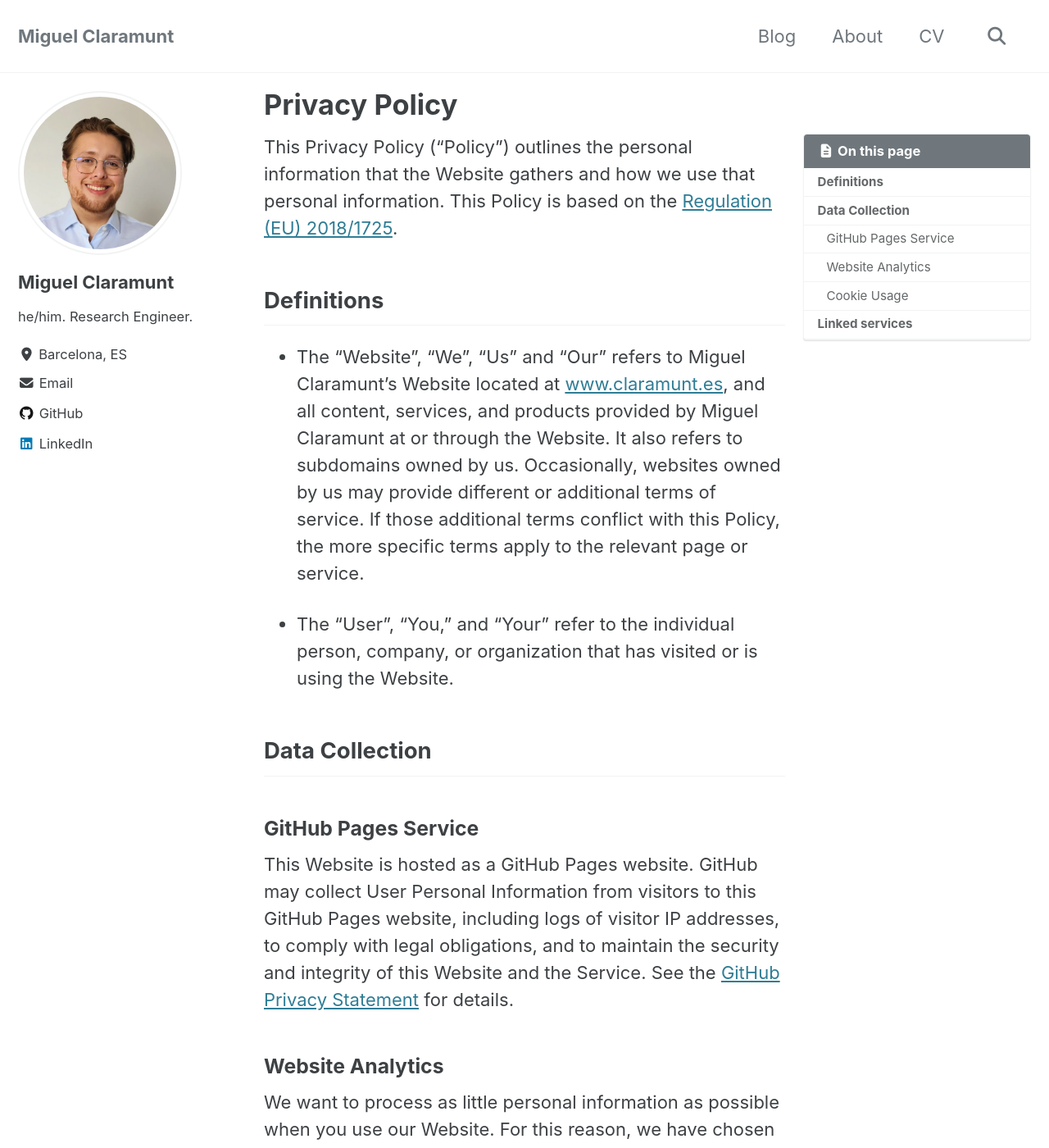
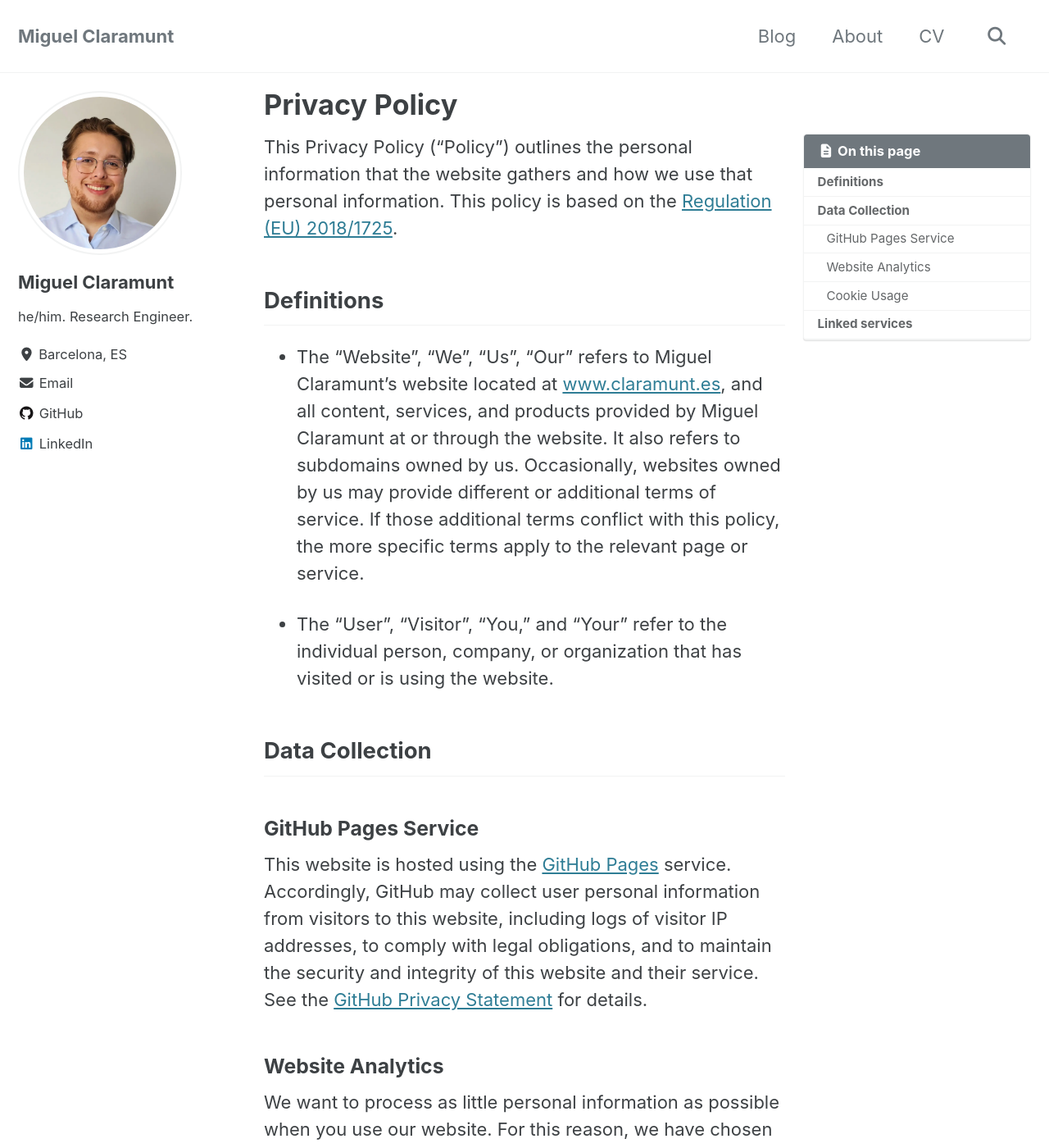
Before and after one commit to MiguelClaramunt/miguelclaramunt.github.io, a Jekyll site: the page built from _pages/terms.md, in a window 1280 px wide and 1400 px high. Shown: the whole window at 82% size. Built offline with Jekyll 4.4.1, drawn with Linux system fonts in a browser that asks for light colours; cached includes are drawn as plain includes; some of the changed text lies outside the part shown.

Commit message:
Update terms and privacy policy

```diff
--- a/_pages/terms.md
+++ b/_pages/terms.md
@@ -5,19 +5,19 @@
 toc: true
 ---
 
-This Privacy Policy ("Policy") outlines the personal information that the Website gathers and how we use that personal information. This Policy is based on the [Regulation (EU) 2018/1725](https://eur-lex.europa.eu/legal-content/EN/TXT/?uri=CELEX%3A32018R1725).
+This Privacy Policy ("Policy") outlines the personal information that the website gathers and how we use that personal information. This policy is based on the [Regulation (EU) 2018/1725](https://eur-lex.europa.eu/legal-content/EN/TXT/?uri=CELEX%3A32018R1725).
 
 ## Definitions
 
-* The "Website", "We", "Us" and "Our" refers to Miguel Claramunt's Website located at [www.claramunt.es](https://claramunt.es/), and all content, services, and products provided by Miguel Claramunt at or through the Website. It also refers to subdomains owned by us. Occasionally, websites owned by us may provide different or additional terms of service. If those additional terms conflict with this Policy, the more specific terms apply to the relevant page or service.
+* The "Website", "We", "Us", "Our" refers to Miguel Claramunt's website located at [www.claramunt.es](https://claramunt.es/), and all content, services, and products provided by Miguel Claramunt at or through the website. It also refers to subdomains owned by us. Occasionally, websites owned by us may provide different or additional terms of service. If those additional terms conflict with this policy, the more specific terms apply to the relevant page or service.
 
-* The "User", "You," and "Your" refer to the individual person, company, or organization that has visited or is using the Website.
+* The "User", "Visitor", "You," and "Your" refer to the individual person, company, or organization that has visited or is using the website.
 
 ## Data Collection
 
 <!-- ### Log Files
 
-Like many other websites, this Website uses log files to help learn about when, from where, and how often traffic flows to this site. The information in these log files include:
+Like many other websites, this website uses log files to help learn about when, from where, and how often traffic flows to this site. The information in these log files include:
 
 * Internet Protocol addresses (IP)
 * Types of browser
@@ -30,20 +30,20 @@
 
 ### GitHub Pages Service
 
-This Website is hosted as a GitHub Pages website. GitHub may collect User Personal Information from visitors to this GitHub Pages website, including logs of visitor IP addresses, to comply with legal obligations, and to maintain the security and integrity of this Website and the Service. See the [GitHub Privacy Statement](https://help.github.com/en/github/site-policy/github-privacy-statement) for details.
+This website is hosted using the [GitHub Pages](https://pages.github.com/) service. Accordingly, GitHub may collect user personal information from visitors to this website, including logs of visitor IP addresses, to comply with legal obligations, and to maintain the security and integrity of this website and their service. See the [GitHub Privacy Statement](https://help.github.com/en/github/site-policy/github-privacy-statement) for details.
 
 ### Website Analytics
 
- We want to process as little personal information as possible when you use our Website. For this reason, we have chosen [Cloudflare Web Analytics](https://www.cloudflare.com/web-analytics/) for our Website analytics, which does not use cookies and complies with the GDPR, ePrivacy (including PECR), COPPA and CCPA. You can read more about this on [Cloudflare's Privacy Policy](https://www.cloudflare.com/privacypolicy/).
+ We want to process as little personal information as possible when you use our website. For this reason, we have chosen [Cloudflare Web Analytics](https://www.cloudflare.com/web-analytics/) for our website analytics, which does not use cookies and complies with the GDPR, ePrivacy (including PECR), COPPA and CCPA. You can read more about this on [Cloudflare's Privacy Policy](https://www.cloudflare.com/privacypolicy/).
 
-The purpose of using this software is to understand this Website traffic in the most privacy-friendly way possible. The lawful basis as per the GDPR is "f); where our legitimate interests are to improve the Website continually." As per the explanation, no personal data is stored over time.
+The purpose of using this software is to understand this website traffic in the most privacy-friendly way possible. The lawful basis as per the GDPR is "f); where our legitimate interests are to improve the website continually." As per the explanation, no personal data is stored over time.
 
 ### Cookie Usage
 
 Cookies are small pieces of text used to store information on web browsers. They are used by many websites to store and receive identifiers and other information on devices, such as a handheld phone or computer. You can learn more about cookies and their functions generally by visiting an information website such as [https://knowcookies.com](https://knowcookies.com).
 
-This Website does **not** use cookies.
+This website does **not** use cookies.
 
 ## Linked services
 
-This Website contains links to other services. If you follow these links, you should become aware of their terms of service.
+This website contains links to other services. If you follow these links, you should become aware of their terms of service.
```
